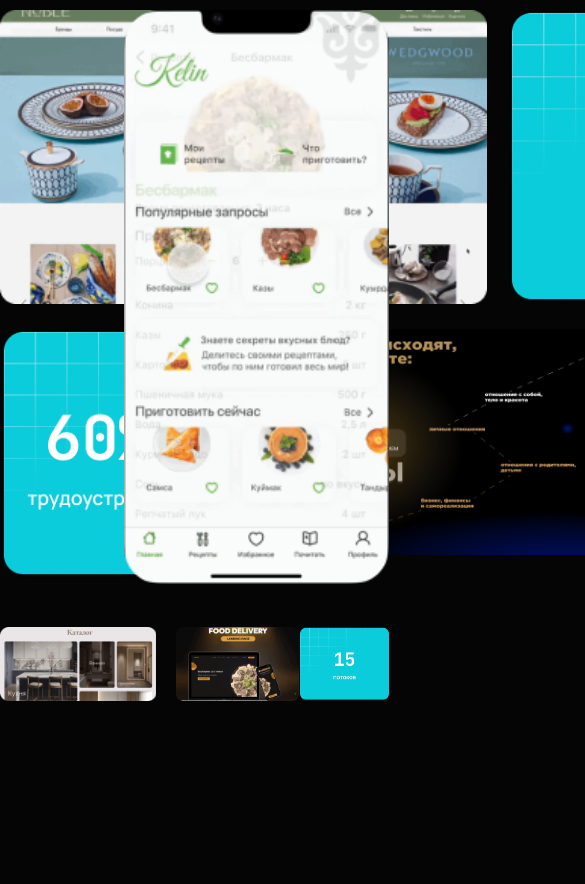
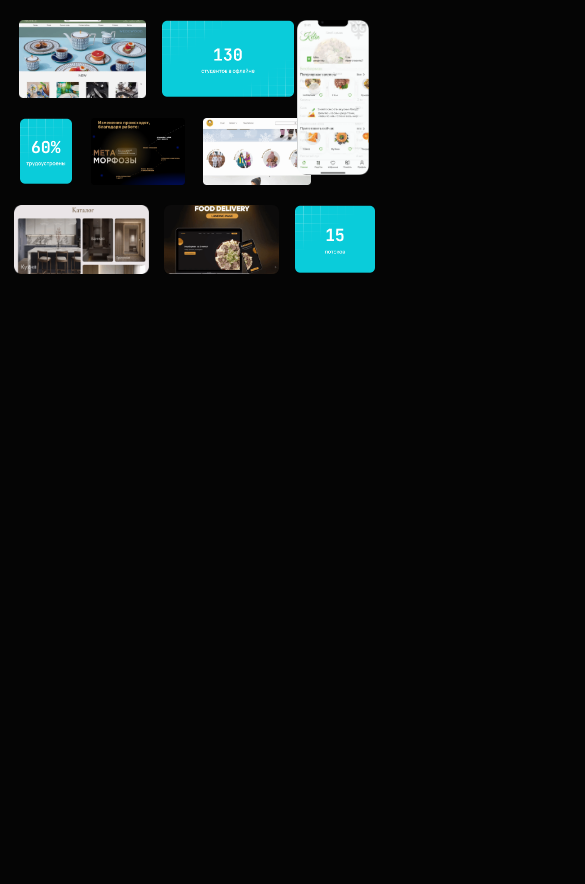
Before and after one commit to antonina220590/bitlab, a plain HTML site: page gallery/index.html in a window 390 px wide. Shown: the top 884 px of the page, 585 px wide, since content can reach past the window. After the commit the page ends 844 px from the top, so only its background shows below. Drawn offline with nearby package versions, Linux system fonts and the light colour scheme.

Commit message:
feat: add tablet responsive

```diff
--- a/gallery/index.html
+++ b/gallery/index.html
@@ -3,6 +3,7 @@
   <head>
     <meta charset="UTF-8" />
     <meta name="viewport" content="width=device-width, initial-scale=1.0" />
+    <link href="https://cdn.jsdelivr.net/npm/bootstrap@5.0.2/dist/css/bootstrap.min.css" rel="stylesheet" integrity="sha384-EVSTQN3/azprG1Anm3QDgpJLIm9Nao0Yz1ztcQTwFspd3yD65VohhpuuCOmLASjC" crossorigin="anonymous">
     <link rel="preconnect" href="https://fonts.googleapis.com" />
     <link rel="preconnect" href="https://fonts.gstatic.com" crossorigin />
     <link
@@ -22,20 +23,28 @@
   <body>
     <div class="gallery_wrapper">
       <div class="images">
+        <!-- <div class="common"> -->
+          <div class="common-wrapper_gallery">
         <div class="top-row_gallery">
-          <div class="wedgwood"></div>
-          <div class="offline_students"></div>
+          <img class="wedgwood" src="./assets/desktop/wedgwood_desktop.png"></img>
+          <img class="offline_students" src="./assets/desktop/offline_students_desktop.png"></img>
         </div>
-        <div class="kelin"></div>
-        <div class="middle-row_gallery">
-          <div class="employment"></div>
-          <div class="metamorphoses"></div>
-          <div class="skating"></div>
+          <div class="middle-row_gallery">
+            <img class="employment" src="./assets/desktop/employment_desktop.png"></img>
+            <img class="metamorphoses" src="./assets/desktop/metamorphoses_desktop.png"></img>
+            <img class="skating" src="./assets/desktop/skating_desktop.png"></img>
+          </div>
         </div>
+        <aside>
+          <img class="kelin" src="./assets/desktop/kelin_desktop.png"></img>
+        </aside>
+      <!-- </div> -->
+        <!-- <div class="kelin"></div> -->
+
         <div class="bottom-row_gallery">
-          <div class="catalog"></div>
-          <div class="food_delivery"></div>
-          <div class="flows"></div>
+          <img class="catalog" src="./assets/desktop/catalog_desktop.png"></img>
+          <img class="food_delivery" src="./assets/desktop/food_delivery_desktop.png"></img>
+          <img class="flows" src="./assets/desktop/flows_desktop.png"></img>
         </div>
       </div>
     </div>
--- a/gallery/style.css
+++ b/gallery/style.css
@@ -14,7 +14,6 @@ body {
 
 .gallery_wrapper {
   max-width: 1314px;
-  max-height: 872px;
   margin: 10px auto;
   position: relative;
 }
@@ -24,120 +23,202 @@ body {
   flex-wrap: wrap;
   justify-content: flex-start;
   flex-direction: row;
-  align-items: center;
+  align-items: flex-start;
   width: 1314px;
   max-width: 100%;
-  max-height: 100%;
+  padding: 10px;
+}
+
+aside {
+  max-width: 20%;
 }
 
 .wedgwood {
-  background-image: url("./assets/desktop/wedgwood_desktop.png");
-  background-repeat: no-repeat;
-  background-size: contain;
-  width: 493px;
-  height: 294px;
-  /* max-width: 100%; */
-  max-height: 100%;
-  margin-right: 15px;
-  margin-bottom: 25px;
+  width: 47%;
 }
 
 .offline_students {
-  background-image: url("./assets/desktop/offline_students_desktop.png");
-  background-repeat: no-repeat;
-  background-size: contain;
-  width: 513px;
-  height: 294px;
-  /* max-width: 100%; */
-  max-height: 100%;
-  margin-right: 10px;
-  margin-bottom: 25px;
-}
-
-.kelin {
-  background-image: url("./assets/desktop/kelin_desktop.png");
-  background-repeat: no-repeat;
-  background-size: contain;
-  width: 266px;
-  height: 574px;
-  /* max-width: 100%; */
-  position: absolute;
-  max-height: 100%;
-  top: 0;
-  right: 0;
-}
-
-.employment {
-  background-image: url("./assets/desktop/employment_desktop.png");
-  background-repeat: no-repeat;
-  background-size: contain;
-  width: 202px;
-  height: 252px;
-  /* max-width: 100%; */
-  max-height: 100%;
-  margin-right: 20px;
-}
-
-.metamorphoses {
-  background-image: url("./assets/desktop/metamorphoses_desktop.png");
-  background-repeat: no-repeat;
-  background-size: contain;
-  width: 375px;
-  height: 252px;
-  /* max-width: 100%; */
-  max-height: 100%;
-  margin-right: 20px;
-}
-
-.skating {
-  background-image: url("./assets/desktop/skating_desktop.png");
-  background-repeat: no-repeat;
-  background-size: contain;
-  width: 410px;
-  height: 248px;
-  /* max-width: 100%; */
-  max-height: 100%;
-  margin-bottom: 50px;
-}
-
-.catalog {
-  background-image: url("./assets/desktop/catalog_desktop.png");
-  background-repeat: no-repeat;
-  background-size: contain;
-  width: 535px;
-  height: 254px;
-  /* max-width: 100%; */
-  max-height: 100%;
-  margin-right: 20px;
-}
-
-.food_delivery {
-  background-image: url("./assets/desktop/food_delivery_desktop.png");
-  background-repeat: no-repeat;
-  background-size: contain;
-  width: 424px;
-  height: 254px;
-  max-height: 100%;
-}
-
-.flows {
-  background-image: url("./assets/desktop/flows_desktop.png");
-  background-repeat: no-repeat;
-  background-size: contain;
-  width: 313px;
-  height: 252px;
-  max-height: 100%;
-}
-
-.bottom-row_gallery {
-  display: flex;
-  max-width: 100%;
+  width: 50%;
 }
 
 .top-row_gallery {
   display: flex;
+  width: 100%;
+  gap: 15px;
+  margin-bottom: 20px;
 }
 
 .middle-row_gallery {
   display: flex;
+  max-width: 100%;
+  gap: 18px;
 }
+.kelin {
+  width: 152%;
+}
+
+.common-wrapper_gallery {
+  width: 80%;
+  display: flex;
+  flex-direction: column;
+}
+
+.employment {
+  width: 20%;
+}
+
+.skating {
+  width: 40%;
+}
+
+.metamorphoses {
+  width: 35%;
+}
+
+.catalog {
+  width: 41%;
+}
+
+.bottom-row_gallery {
+  width: 100%;
+  display: flex;
+  justify-content: center;
+  margin-top: 20px;
+  gap: 15px;
+}
+
+.food_delivery {
+  width: 35%;
+}
+
+.flows {
+  width: 25%;
+}
+
+@media screen and (max-width: 1330px) {
+  .kelin {
+    width: 145%;
+  }
+}
+
+@media screen and (max-width: 1290px) {
+  .kelin {
+    width: 145%;
+  }
+}
+
+@media screen and (max-width: 1280px) {
+  .kelin {
+    width: 143%;
+  }
+}
+
+@media screen and (max-width: 1250px) {
+  .kelin {
+    width: 140%;
+  }
+}
+
+@media screen and (max-width: 1220px) {
+  .kelin {
+    width: 135%;
+  }
+  .top-row_gallery {
+    width: 99%;
+  }
+
+  .middle-row_gallery {
+    max-width: 99%;
+  }
+}
+
+@media screen and (max-width: 1180px) {
+  .kelin {
+    width: 133%;
+  }
+}
+
+@media screen and (max-width: 1150px) {
+  .kelin {
+    width: 130%;
+  }
+}
+
+@media screen and (max-width: 1140px) {
+  .kelin {
+    width: 128%;
+  }
+}
+
+@media screen and (max-width: 1120px) {
+  .kelin {
+    width: 128%;
+  }
+}
+
+@media screen and (max-width: 1100px) {
+  .kelin {
+    width: 120%;
+  }
+}
+
+@media screen and (max-width: 1040px) {
+  .kelin {
+    width: 118%;
+  }
+}
+
+@media screen and (max-width: 1020px) {
+  .kelin {
+    width: 115%;
+  }
+  .top-row_gallery {
+    width: 98%;
+  }
+
+  .middle-row_gallery {
+    max-width: 98%;
+  }
+}
+
+@media screen and (max-width: 1020px) {
+  .kelin {
+    width: 113%;
+  }
+  .top-row_gallery {
+    width: 97%;
+  }
+
+  .middle-row_gallery {
+    max-width: 97%;
+  }
+}
+
+@media screen and (max-width: 1000px) {
+  .kelin {
+    width: 105%;
+  }
+  .common-wrapper_gallery {
+    width: 75%;
+  }
+
+  .bottom-row_gallery {
+    width: 89%;
+  }
+
+  .images {
+    justify-content: center;
+  }
+}
+
+@media screen and (max-width: 970px) {
+  .kelin {
+    width: 100%;
+  }
+}
+
+@media screen and (max-width: 930px) {
+  .kelin {
+    width: 97%;
+  }
+}
```
